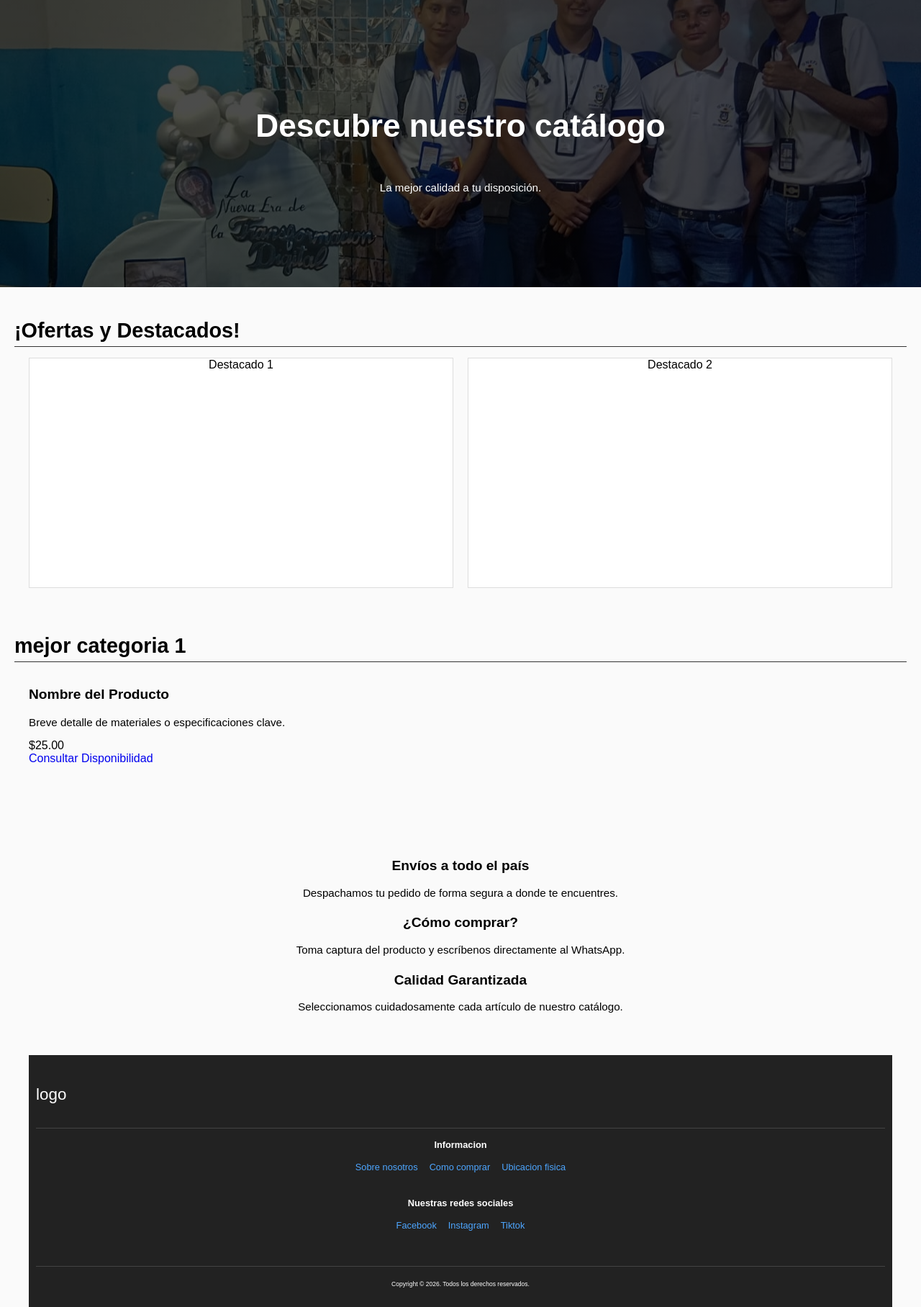
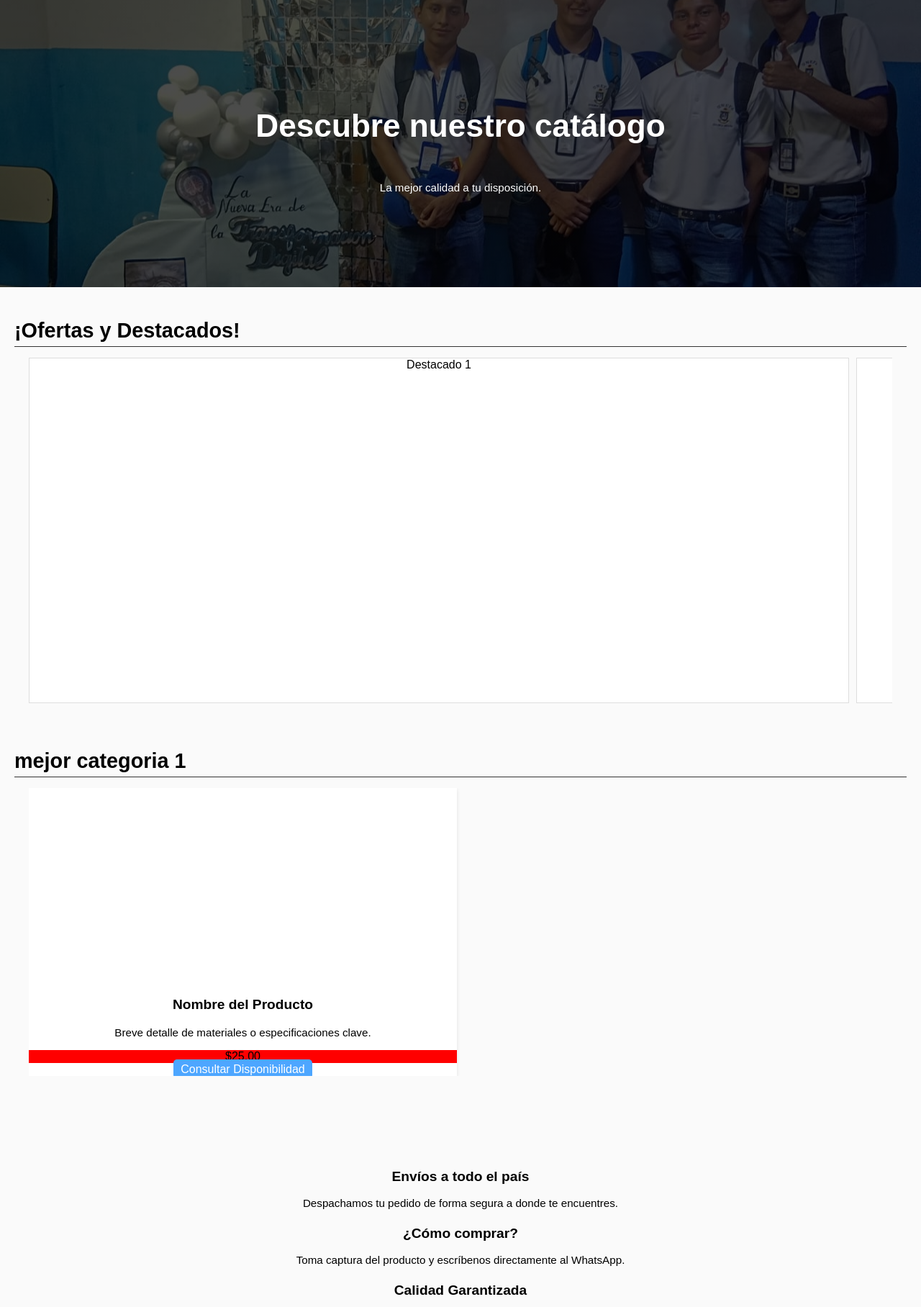
Before and after one commit to RangapopoideOR/proyecto_pagina_emprendimiento, a PHP site: page / in a window 1280 px wide. Shown: the part 211-2027 px from the top of the page at 72% size. Run offline with PHP 8.4, Linux system fonts and the light colour scheme.

Commit message:
cambios echos en la seccion de productos_categria

```diff
--- a/estilos.css
+++ b/estilos.css
@@ -138,16 +138,15 @@ header{
     padding-bottom: 5px;
 }
 .promociones .contenedor{
-    width: 100%;
+    overflow: auto;
+    height: 60vh;
+    width:100%;
     display: grid;
-    grid-template-columns: repeat(2, 1fr);
-    gap: 20px;
+    grid-template-columns: repeat(2,95%);
+    gap: 10px;
 }
 .producto_promo{
     background: #fff;
-    height: 40vh;
-    width: auto;
-    flex: 1;
     text-align: center;
     border: 1px solid #ddd;
     border-radius: 5
@@ -166,12 +165,36 @@ header{
     padding-bottom: 5px;
 }
 .productos_categorias .contenedor{
+    overflow: auto;
     width: 100%;
     display: grid;
     grid-template-columns: repeat(2, 1fr);
+    gap: 10px;
+}
+.producto{
+    background-color: #fff;
+    box-shadow: 0 2px 5px rgba(0,0,0,0.1);
+    height: 50vh;
+    display: flex;
+    flex-direction: column;
+    justify-content: space-between;
+
+}
+.producto_info{
+    justify-content: center;
+    text-align: center;
     gap: 20px;
 }
 
+.precio-box{
+    background-color: red;
+}
+.btn_consultar{
+    background-color: #4da6ff;
+    color: #fff;
+    padding: 5px 10px;
+    border-radius: 5px;
+}
 
 /* pre footer */
 
--- a/index.html
+++ b/index.html
@@ -60,6 +60,7 @@
         <section class="promociones">
             <h2>¡Ofertas y Destacados!</h2>
             <div class="contenedor">
+
                 <div class="producto_promo">Destacado 1</div>
                 <div class="producto_promo">Destacado 2</div>
 
@@ -80,13 +81,15 @@
 
                     </div>
 
-                    <div class="producto-info">
+                    <div class="producto_info">
                         <h3>Nombre del Producto</h3>
                         <p class="descripcion-corta">Breve detalle de materiales o especificaciones clave.</p>
                         <div class="precio-box">
                             <span class="precio-actual">$25.00</span>
                         </div>
-                        <a href="https://wa.me/1234567890?text=Hola,%20quiero%20más%20información%20de%20este%20producto" class="btn-consultar" target="_blank">Consultar Disponibilidad</a>
+                        <div>
+                            <a href="#" class="btn_consultar" target="_blank">Consultar Disponibilidad</a>
+                        </div>
                     </div>
 
                 </div>
```
